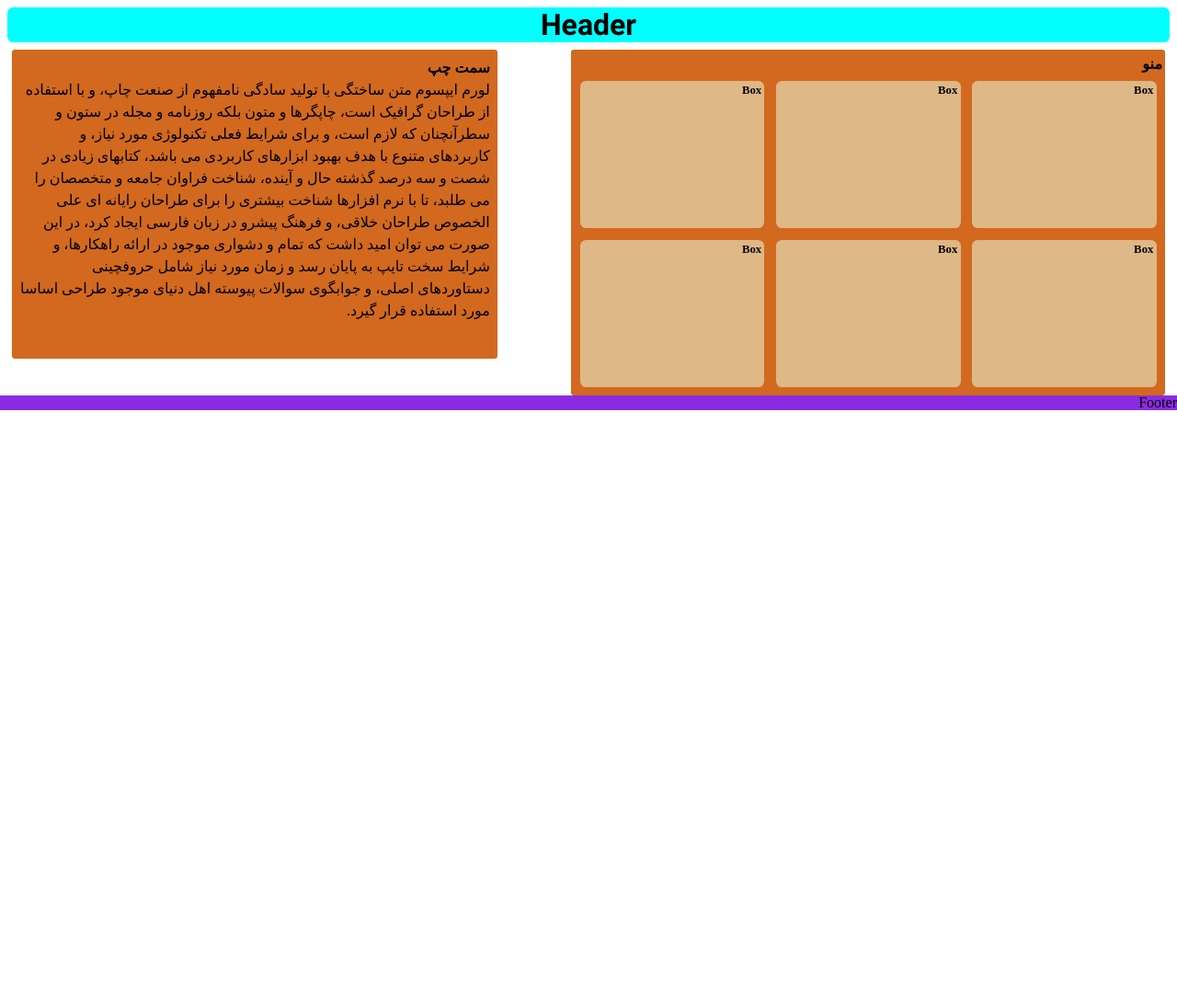
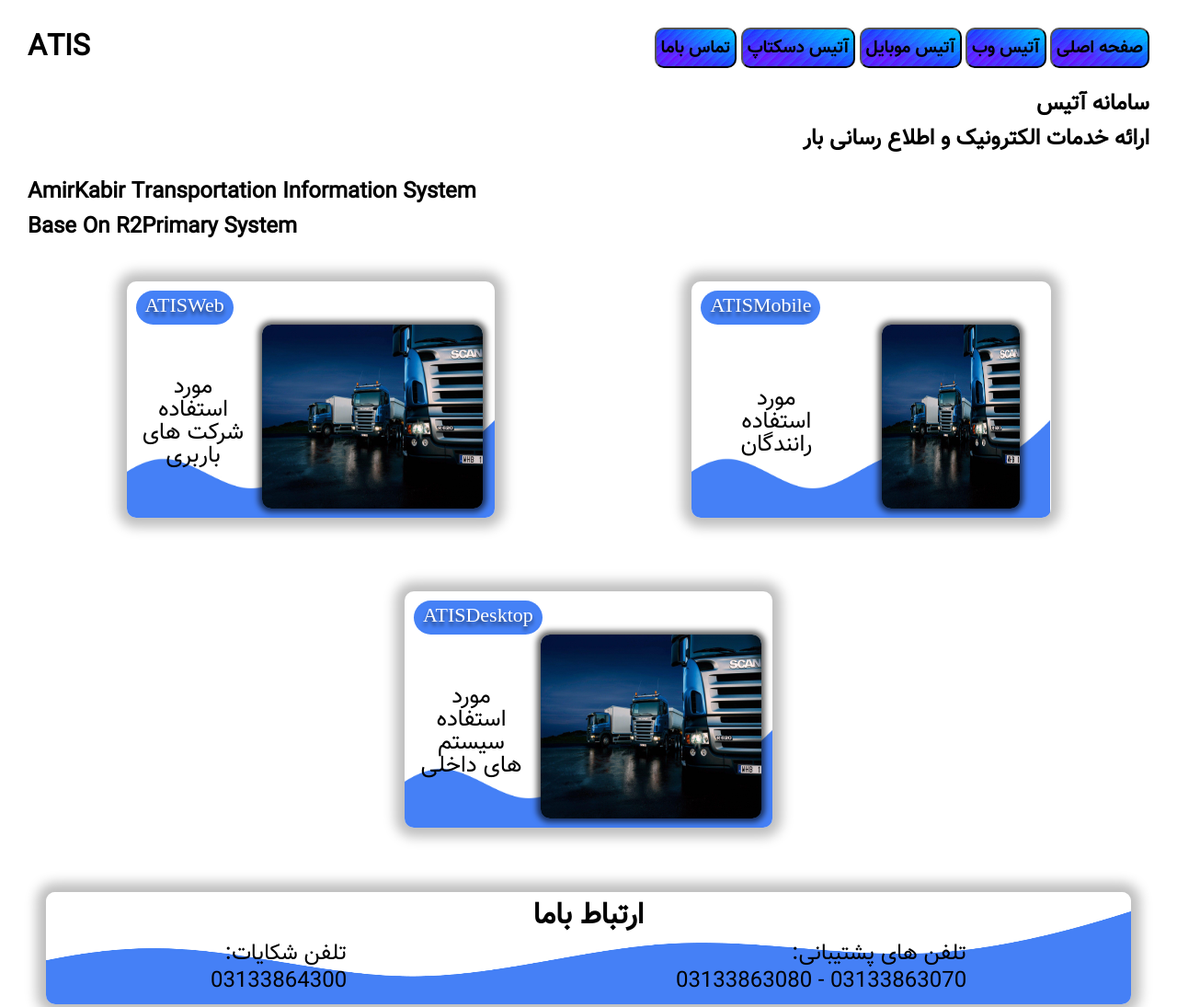
Before and after one commit to RezaShh/Web, a plain HTML site: page Web/Main/html.html in a window 1280 px wide. Shown: the top 1095 px of the page at 92% size. Before the commit the page ends 800 px from the top, so only its background shows below. Drawn offline with Linux system fonts and the light colour scheme.

Commit message:
1401-08-14 13:01 Lp

```diff
--- a/Web/Main/html.html
+++ b/Web/Main/html.html
@@ -11,66 +11,92 @@
         <script src="js.js" ></script>
     </head>
 <body>
-    <header class="header">
-        Header
+    <header>
+        <div>
+            <a href="#">
+                <button class="button">صفحه اصلی</button>
+            </a>
+            <a href="#ATISWeb">
+                <button class="button">آتیس وب</button>
+            </a>
+            <a href="#ATISMobile">
+                <button class="button">آتیس موبایل</button>
+            </a>
+            <a href="#ATISDesktop">
+                <button class="button">آتیس دسکتاپ</button>
+            </a>
+            <a href="#footer">
+                <button class="button">تماس باما</button>
+            </a>
+        </div>
+        <h1>ATIS</h1>
     </header>
-    <div class="clearfix">
-        <aside id="right-sidebar" class="sidebar">
+    <article>
+        <h1>
+            سامانه آتیس
+        </h1>
         <label>
-            منو
+            ارائه خدمات الکترونیک و اطلاع رسانی بار
         </label>
-        <div class="clearfix">
-            <div class="row clearfix">
-                <div class="box">
-                    <label>
-                        Box
-                    </label>
-                    <!-- <p>لورم ایپسوم متن ساختگی با تولید سادگی نامفهوم از صنعت چاپ و با استفاده از طراحان گرافیک است چاپگرها و متون بلکه روزنامه و مجله در ستون و سطرآنچنان که لازم است </p> -->
+    </article>
+    <article dir="ltr">
+        <p>
+            AmirKabir Transportation Information System
+        </p>
+        <p>
+            Base On R2Primary System
+        </p>
+    </article>
+    <section>
+        <a href="atis.ir">
+            <div class="content" id="ATISMobile">
+                <div class="title">
+                    <h2>ATISMobile</h2>
                 </div>
-                <div class="box">
-                    <label>
-                        Box
-                    </label>
-                    <!-- <p>لورم ایپسوم متن ساختگی با تولید سادگی نامفهوم از صنعت چاپ و با استفاده از طراحان گرافیک است چاپگرها و متون بلکه روزنامه و مجله در ستون و سطرآنچنان که لازم است </p> -->
-                </div>
-                <div class="box">
-                    <label>
-                        Box
-                    </label>
-                    <!-- <p>لورم ایپسوم متن ساختگی با تولید سادگی نامفهوم از صنعت چاپ و با استفاده از طراحان گرافیک است چاپگرها و متون بلکه روزنامه و مجله در ستون و سطرآنچنان که لازم است </p> -->
+                <div class="media">
+                    <img src="./wp2592530-truck-wallpaper.jpg" alt="truck" class="img">
+                    <p>مورد استفاده رانندگان</p>
                 </div>
             </div>
-            <div class="row">
-                <div class="box">
-                    <label>
-                        Box
-                    </label>
-                    <!-- <p>لورم ایپسوم متن ساختگی با تولید سادگی نامفهوم از صنعت چاپ و با استفاده از طراحان گرافیک است چاپگرها و متون بلکه روزنامه و مجله در ستون و سطرآنچنان که لازم است </p> -->
+        </a>
+        <a href="#">
+            <div class="content" id="ATISWeb">
+                <div class="title">
+                    <h2>ATISWeb</h2>
                 </div>
-                <div class="box">
-                    <label>
-                        Box
-                    </label>
-                    <!-- <p>لورم ایپسوم متن ساختگی با تولید سادگی نامفهوم از صنعت چاپ و با استفاده از طراحان گرافیک است چاپگرها و متون بلکه روزنامه و مجله در ستون و سطرآنچنان که لازم است </p> -->
-                </div>
-                <div class="box">
-                    <label>
-                        Box
-                    </label>
-                    <!-- <p>لورم ایپسوم متن ساختگی با تولید سادگی نامفهوم از صنعت چاپ و با استفاده از طراحان گرافیک است چاپگرها و متون بلکه روزنامه و مجله در ستون و سطرآنچنان که لازم است </p> -->
+                <div class="media">
+                    <img src="./wp2592530-truck-wallpaper.jpg" alt="truck" class="img">
+                    <p>مورد استفاده شرکت های باربری</p>
                 </div>
             </div>
+        </a>
+        <div class="content" id="ATISDesktop">
+            <div class="title">
+                <h2>ATISDesktop</h2>
+            </div>
+            <div class="media">
+                <img src="./wp2592530-truck-wallpaper.jpg" alt="truck" class="img">
+                <p>مورد استفاده سیستم های داخلی</p>
+            </div>
         </div>
-        </aside>
-        <aside id="left-sidebar" class="sidebar">
-            <label>
-                سمت چپ
-            </label>
-            <p>لورم ایپسوم متن ساختگی با تولید سادگی نامفهوم از صنعت چاپ، و با استفاده از طراحان گرافیک است، چاپگرها و متون بلکه روزنامه و مجله در ستون و سطرآنچنان که لازم است، و برای شرایط فعلی تکنولوژی مورد نیاز، و کاربردهای متنوع با هدف بهبود ابزارهای کاربردی می باشد، کتابهای زیادی در شصت و سه درصد گذشته حال و آینده، شناخت فراوان جامعه و متخصصان را می طلبد، تا با نرم افزارها شناخت بیشتری را برای طراحان رایانه ای علی الخصوص طراحان خلاقی، و فرهنگ پیشرو در زبان فارسی ایجاد کرد، در این صورت می توان امید داشت که تمام و دشواری موجود در ارائه راهکارها، و شرایط سخت تایپ به پایان رسد و زمان مورد نیاز شامل حروفچینی دستاوردهای اصلی، و جوابگوی سوالات پیوسته اهل دنیای موجود طراحی اساسا مورد استفاده قرار گیرد.</p>
-        </aside>
-    </div>
-    <footer>
-        Footer
+    </section>
+    <footer id="footer">
+        <label>ارتباط باما</label>
+        <div>
+            <div id="footer_div_1">
+                <label>تلفن های پشتیبانی:</label>
+                <p>
+                    03133863070 - 03133863080
+                </p>
+            </div>
+            <div id="footer_div_2">
+                <label>تلفن شکایات:</label>
+                <p>
+                    03133864300
+                </p>
+             </div>
+        </div>
     </footer>
+
 </body>
 </html>
--- a/Web/Main/style.css
+++ b/Web/Main/style.css
@@ -1,4 +1,163 @@
 html{
+    font-size: 100%;
+    /* border: black solid 5px; */
+    font-family: "vazir";
+    margin: 30px;
+
+}
+button{
+    width: fit-content;
+    height:fit-content;
+    padding: 5px;
+    font-size:1.2rem;
+    font-family: "vazir-bold";
+    font-weight: bold;
+    border-radius: 10px;
+    background-size: 100% 100%;
+    background-image: repeating-linear-gradient(315deg, #00FFFF2E 92%, #073AFF00 100%),
+    repeating-radial-gradient(75% 75% at 238% 218%, #00FFFF12 30%, #073AFF14 39%),
+    radial-gradient(99% 99% at 109% 2%, #00C9FFFF 3%, #073AFF00 100%),
+    radial-gradient(99% 99% at 21% 78%, #7B00FFFF 0%, #073AFF00 100%),
+    radial-gradient(160% 154% at 711px -303px, #2000FFFF 0%, #073AFFFF 100%);
+}
+header{
+    width:auto;
+    /* margin: 10px; */
+    display: flex;
+    flex-direction: row;
+    align-items: center;
+    justify-content: space-between;
+    /* border: black solid 5px; */
+
+}
+header > h1{
+    font-size: 2rem;
+    font-weight: bold;
+    justify-self:flex-start;
+}
+article{
+    margin-top: 20px;
+    font-size: x-large;
+    font-weight: bold;
+    line-height: normal;
+}
+section{
+    /* border: black solid 5px; */
+    /* margin: 30px 10px; */
+    display: flex;
+    flex-direction: row;
+    justify-content: space-around;
+    flex-wrap: wrap;
+}
+.content{
+    display: flex;
+    flex-direction: column;
+    grid-template-columns: 12fr;
+    margin: 40px 10px;
+    background: #FFFFFF;
+    box-shadow: 0px 0px 13px 10px rgba(0, 0, 0, 0.26);
+    border-radius: 10px;
+    width: 400px;
+    height: fit-content;
+    background: url(./Vector.jpg);
+    background-size: 100% 50%;
+    background-repeat: no-repeat;
+    background-position: 0 100%;
+}
+.title{
+    display: flex;
+    background: #4581F6;
+    /* filter:blur(12px); */
+    border-radius: 100px;
+    align-self: flex-end;
+    margin: 10px 0px 0px 10px;
+    padding: 5px 10px 10px 10px;
+    text-align: center;
+    font-family: 'Lalezar';
+    font-style: normal;
+    font-weight: 400;
+    font-size: 22px;
+    color: #FFFFFF;
+    text-shadow: 0px 4px 4px rgba(0, 0, 0, 0.62);
+}
+
+.img{
+    width: 60%;
+    height: 200px;
+    border-radius: 10px;
+    margin: 0px 10px 10px 0px;
+    box-shadow: 0px 0px 6px 4px rgba(0, 0, 0, 0.63);
+    border-radius: 10px;
+}
+.media{
+    display: flex;
+    align-items: center;
+    justify-content:space-around;
+}
+
+.media > p{
+    font-size: 25px;
+    text-align: center;
+    font-family: 'vazir';
+    margin: 0px 10px ;
+    width: 30%;
+}
+a{
+    text-decoration: none;
+    color: black;
+}
+#ATISMobile{
+    width:fit-content ;
+}
+#ATISMobile > .media > img{
+    height:200px;
+    width:150px;
+}
+footer{
+    background: url(./Vector.jpg);
+    background-size: 100% 100%;
+    background-repeat: no-repeat;
+    /* border: black solid 5px; */
+    margin: 30px 20px;
+    display: flex;
+    flex-direction: column;
+    /* align-items: center; */
+    /* flex-wrap: wrap; */
+    align-items: center;
+    font-size: large;
+    box-shadow: 0px 0px 13px 10px rgba(0, 0, 0, 0.26);
+    border-radius: 10px;
+
+}
+footer > label{
+    margin-top:10px;
+    font-weight: bold;
+    font-size: xx-large;
+}
+footer > div{
+    /* border: violet solid; */
+    display: flex;
+    justify-content: space-around;
+    width: 100%;
+    line-height:30px;
+    font-size: x-large;
+}
+footer > div >div{
+    margin: 10px;
+}
+
+
+
+
+
+
+
+
+
+
+
+
+/* html{
     font-size: 100%;
 }
 .header{
@@ -60,4 +219,4 @@
     width: 31.3%;
     box-sizing: border-box;
     height: 10rem;
-}
+} */
```
Also changed, not shown: Web/Main/Vector.jpg (added), Web/Main/wp2592530-truck-wallpaper.jpg (added).
